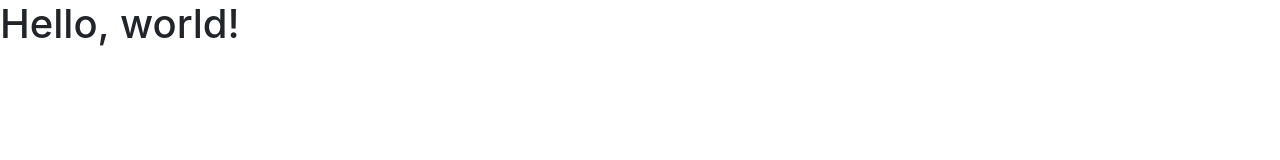
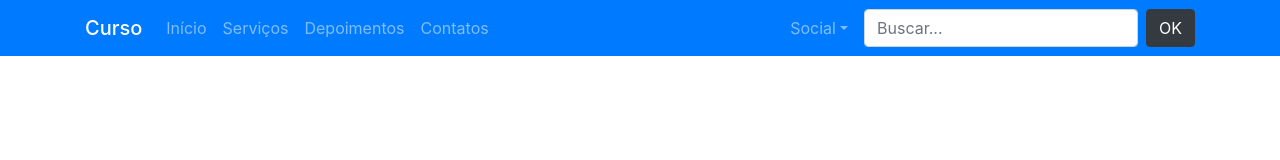
Before and after one commit to Hugo-BSilva/Site_Bootstrap, a website: page index.html in a window 1280 px wide. Drawn offline with nearby package versions, Linux system fonts and the light colour scheme.

Commit message:
Iniciando o site com bootstrap 4

```diff
--- a/index.html
+++ b/index.html
@@ -7,17 +7,67 @@
 
     <!-- Bootstrap CSS -->
     <link rel="stylesheet" href="https://maxcdn.bootstrapcdn.com/bootstrap/4.0.0/css/bootstrap.min.css" integrity="sha384-Gn5384xqQ1aoWXA+058RXPxPg6fy4IWvTNh0E263XmFcJlSAwiGgFAW/dAiS6JXm" crossorigin="anonymous">
+    <link rel="stylesheet" href="node_modules/bootstrap/compiler/bootstrap.scss">
     <link rel="stylesheet" href="node_modules/bootstrap/compiler/bootstrap.css">
-
     <title>Curso de Bootstrap</title>
   </head>
   <body>
-    <h1>Hello, world!</h1>
+
+    <nav class="navbar navbar-fixed-left navbar-expand-lg navbar-dark bg-primary">
+
+      <div class="container">
+
+        <!--mb = margin bottom = 0-->
+        <a class="navbar-brand h1 mb-0" href="#">Curso</a>
+
+        <button class="navbar-toggler" type="button" data-toggle="collapse" data-target="#navbarSite">
+          <span class="navbar-toggler-icon"></span>
+        </button>
+
+        <div class="collapse navbar-collapse" id="navbarSite">
+
+          <!--mr=margin-->
+          <ul class="navbar-nav mr-auto">
+            <li class="nav-item">
+              <a class="nav-link" href="#">Início</a>
+            </li>
+            <li class="nav-item">
+              <a class="nav-link" href="#">Serviços</a>
+            </li>
+            <li class="nav-item">
+              <a class="nav-link" href="#">Depoimentos</a>
+            </li>
+            <li class="nav-item">
+              <a class="nav-link" href="#">Contatos</a>
+            </li>
+          </ul>
+
+          <ul class="navbar-nav ml-auto">
+            <li class="nav-item dropdown">
+              <a class="nav-link dropdown-toggle" href="" data-toggle="dropdown" id="navDrop">Social</a>
+              <div class="dropdown-menu">
+                <a class="dropdown-item" href=""> Facebook</a>
+                <a class="dropdown-item" href="">Twitter</a>
+                <a class="dropdown-item" href="">Whatsapp</a>
+              </div>
+            </li>
+          </ul>
+
+          <form class="form-inline" action="">
+            <input class="form-control ml-2 mr-2" type="search" placeholder="Buscar...">
+            <button class="btn btn-dark" type="submit">OK</button>
+          </form>
+        </div>
+
+      </div>
+
+    </nav>
+
 
     <!-- Optional JavaScript -->
     <!-- jQuery first, then Popper.js, then Bootstrap JS -->
-    <script src="https://code.jquery.com/jquery-3.2.1.slim.min.js" integrity="sha384-KJ3o2DKtIkvYIK3UENzmM7KCkRr/rE9/Qpg6aAZGJwFDMVNA/GpGFF93hXpG5KkN" crossorigin="anonymous"></script>
-    <script src="https://cdnjs.cloudflare.com/ajax/libs/popper.js/1.12.9/umd/popper.min.js" integrity="sha384-ApNbgh9B+Y1QKtv3Rn7W3mgPxhU9K/ScQsAP7hUibX39j7fakFPskvXusvfa0b4Q" crossorigin="anonymous"></script>
-    <script src="https://maxcdn.bootstrapcdn.com/bootstrap/4.0.0/js/bootstrap.min.js" integrity="sha384-JZR6Spejh4U02d8jOt6vLEHfe/JQGiRRSQQxSfFWpi1MquVdAyjUar5+76PVCmYl" crossorigin="anonymous"></script>
+    <script src="node_modules/jquery/dist/jquery.js"></script>
+    <script src="node_modules/popper.js/dist/popper.js"></script>
+    <script src="node_modules//bootstrap/dist/js/bootstrap.js"></script>
   </body>
 </html>
```
